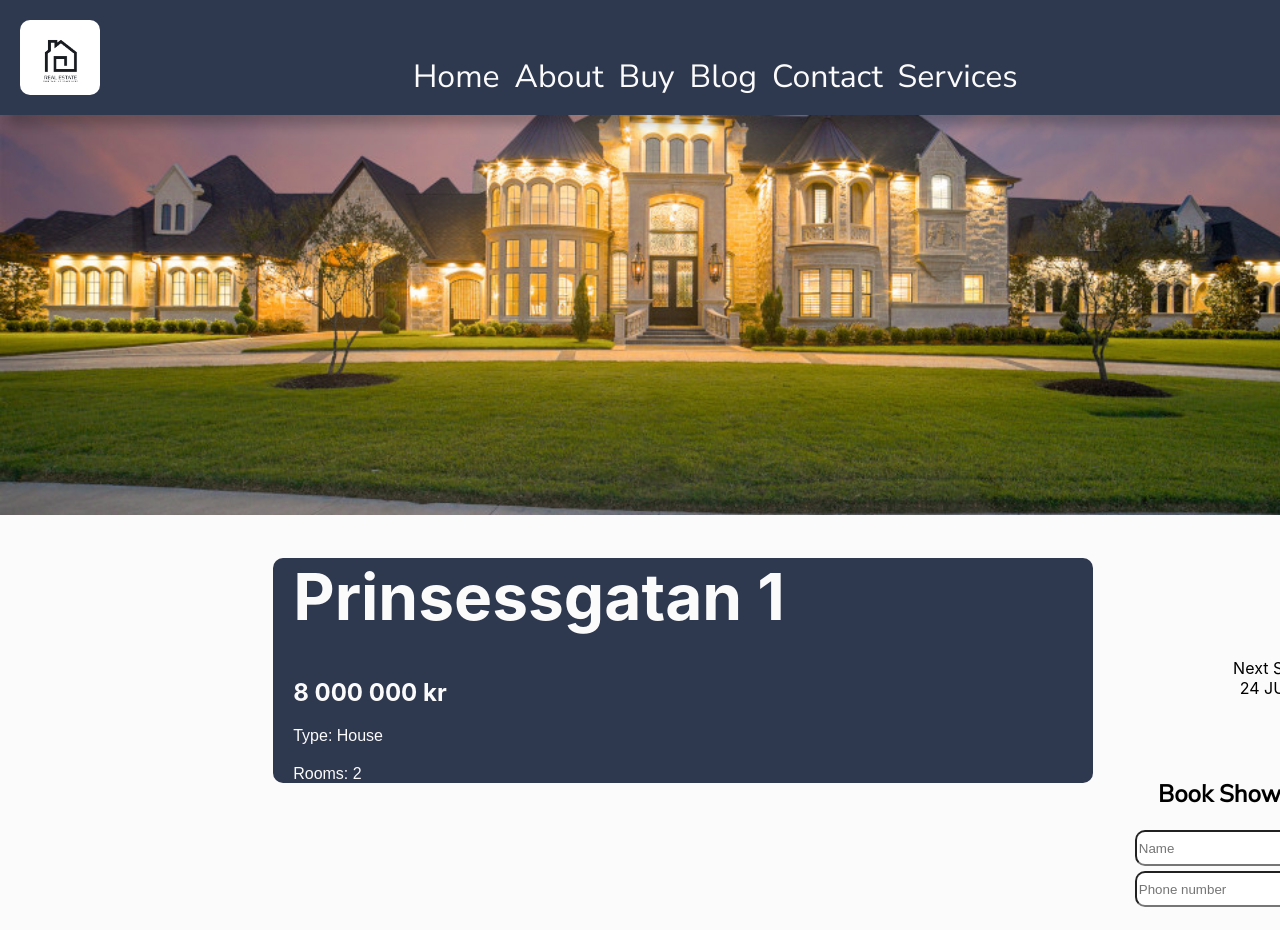
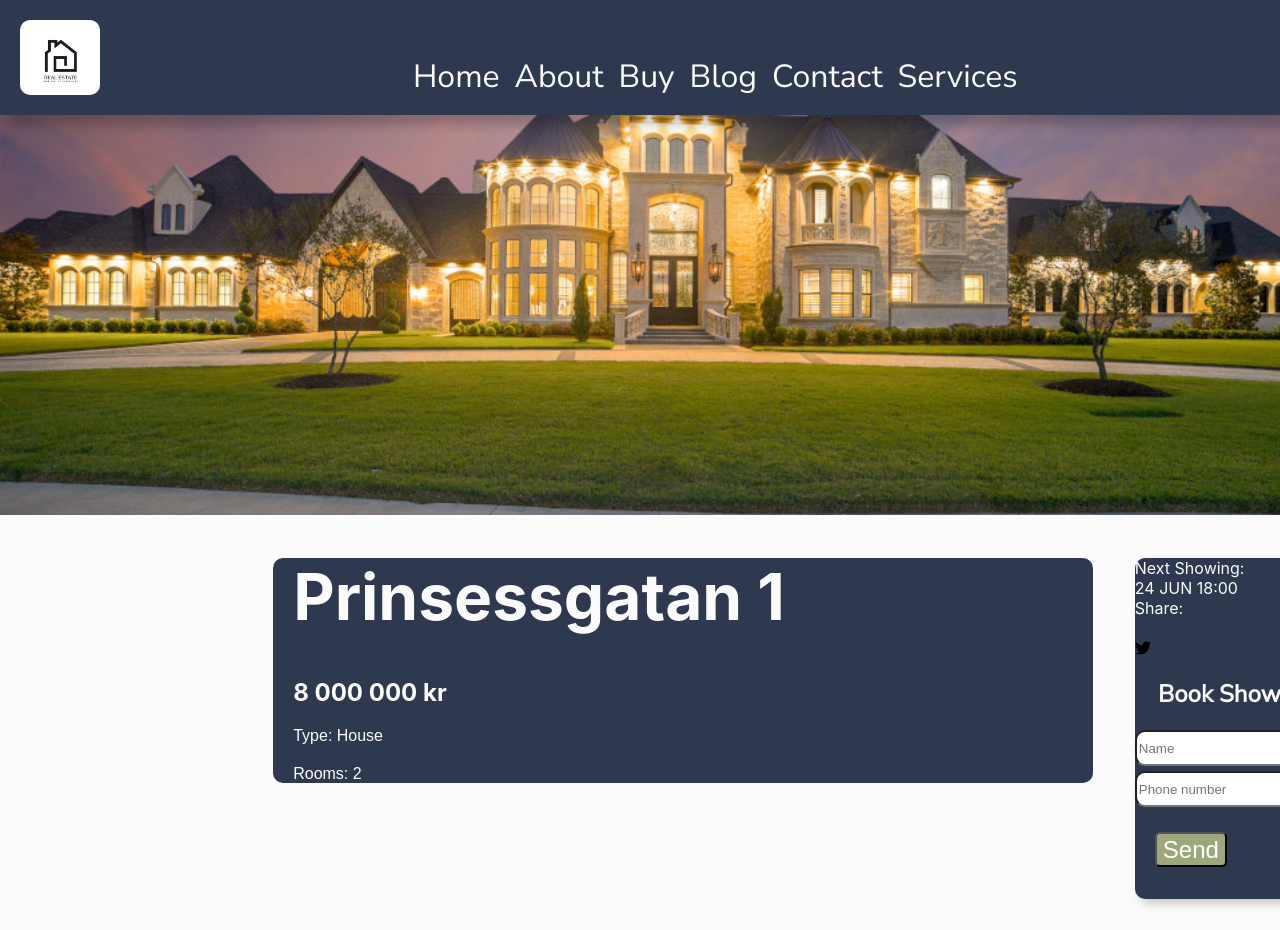
Before and after one commit to Oggilit0/Real-estate, a React (Create React App) app: page /houseobject6 in a window 1280 px wide. Shown: the top 930 px of the page. Built offline with nearby package versions, Linux system fonts and the light colour scheme.

Commit message:
Added styling to viewing in houseobject

```diff
--- a/src/stylesheets/Viewing.css
+++ b/src/stylesheets/Viewing.css
@@ -1,15 +1,25 @@
-#showing {
+.cForm {
+  color: var(--Light-shades);
   background-color: var(--Dark-shades);
-  color: white;
+  position: relative;
+  float: right;
+  left: 250px;
   border-radius: 10px;
-  box-shadow: 10px 10px 10px rgb(0 0 0 / 0.5);
-  padding: 10px;
+  box-shadow: 5px 5px 10px rgb(0 0 0 / 0.2);
 }
 
-.cForm {
-  position: relative;
-  float: right;
-  text-align: right;
-  left: 250px;
-  top: 100px;
+#view-input{
+margin: 0 10px 0;
 }
+
+#view-btn{
+  float: left;
+}
+
+#view-text{
+  margin: 10px;
+}
+
+#view-title{
+
+}
```
